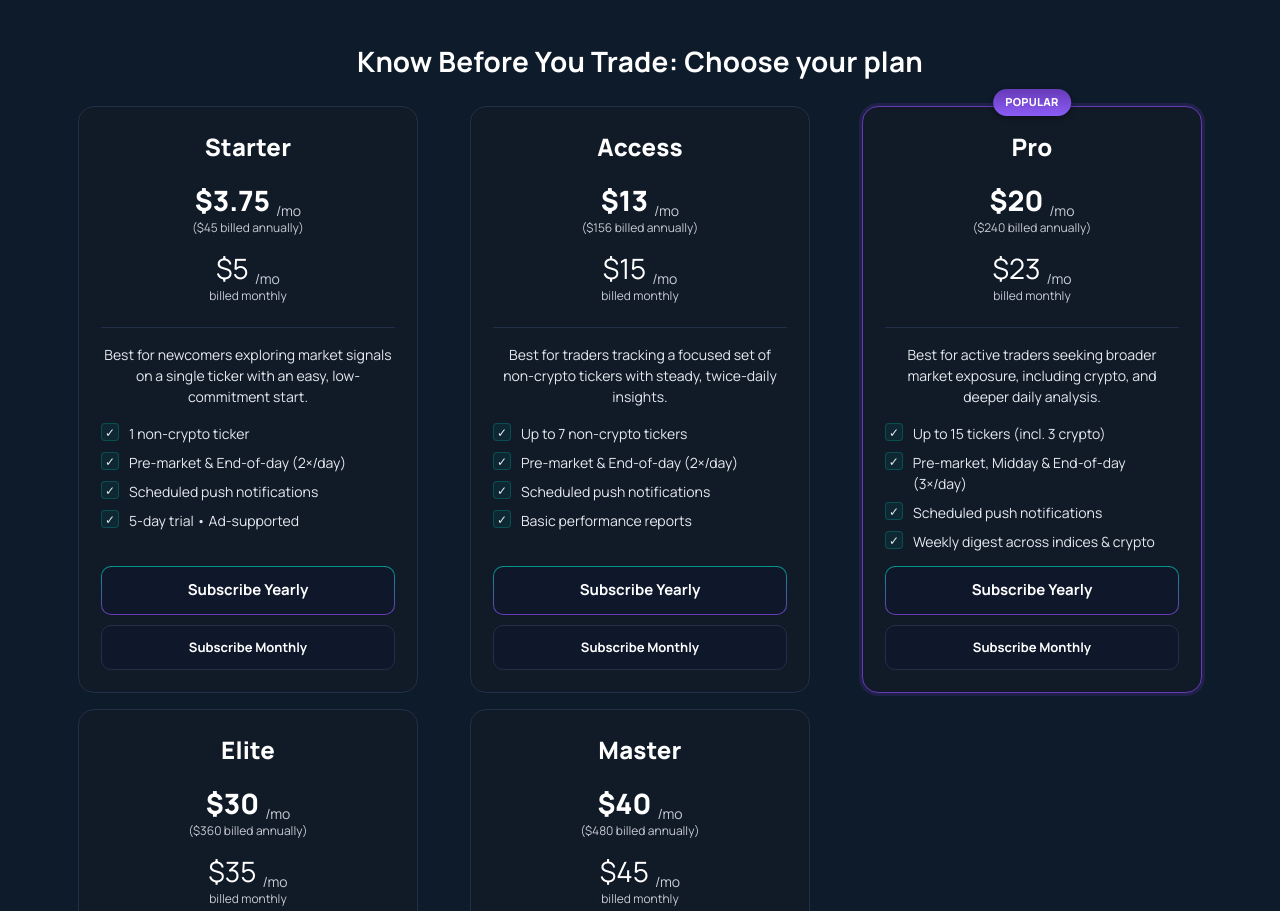
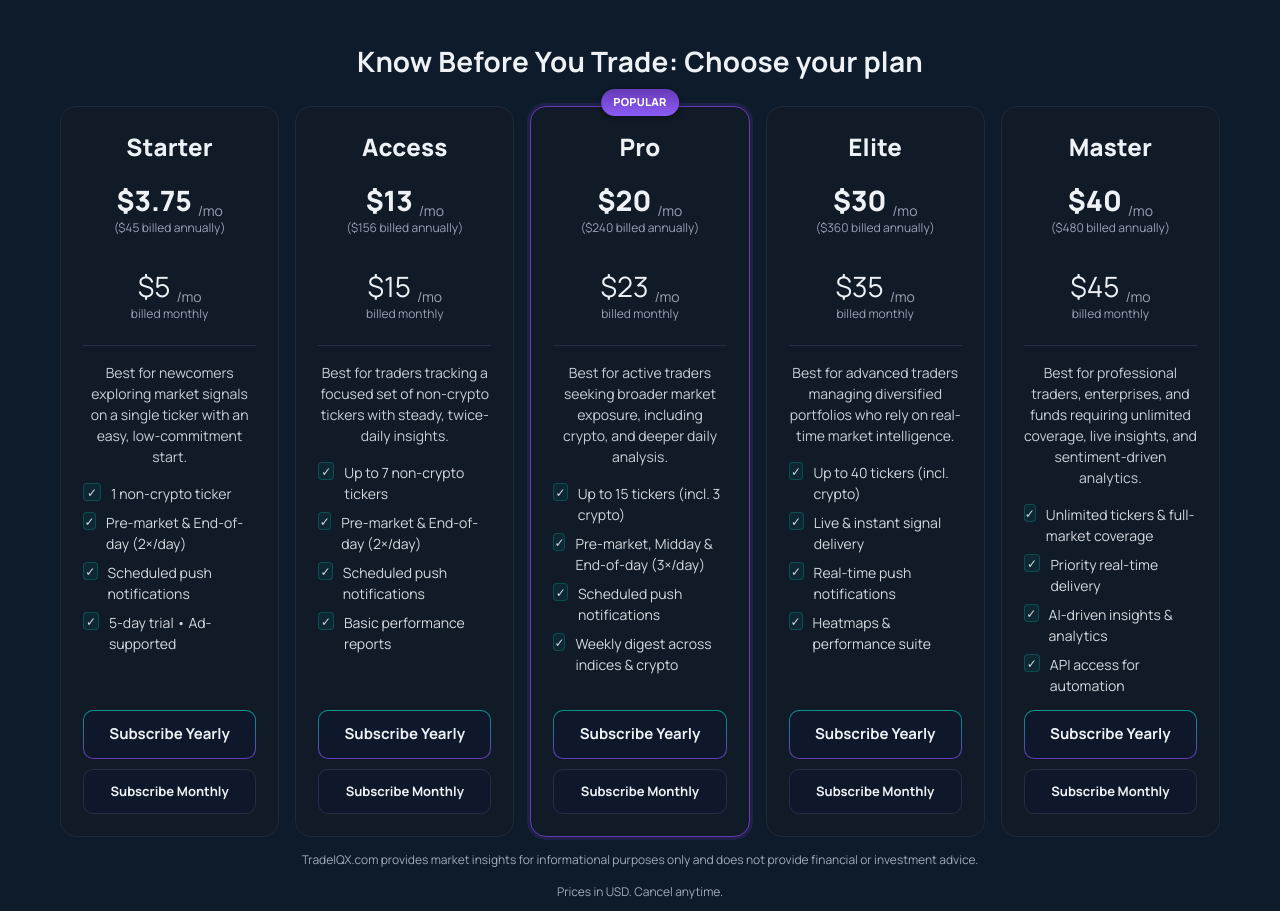
Before and after one commit to TradeIQX/tiqx-pricing-widget, a website: page index.html in a window 1280 px wide. Shown: the top 911 px of the page. Drawn offline with Linux system fonts and the light colour scheme.

Commit message:
Update index.html

```diff
--- a/index.html
+++ b/index.html
@@ -14,50 +14,35 @@
 
 <style>
 :root{
-  /* Brand palette */
-  --bg:#0D1B2A;
-  --panel:#111A27;
-  --text:#FFFFFF;
-  --muted:#4A5568;
+  --bg:#0d1b2a;
+  --panel:#111a27;
+  --text:#eef2f7;
+  --muted:#98a2b3;
   --brand:#009688;
   --brand-2:#673AB7;
   --ring:rgba(0,150,136,.33);
-
-  /* Layout tokens */
   --radius:16px;
   --gap:16px;
-  --card-basis:300px;   /* JS will overwrite based on container width */
 }
 *{box-sizing:border-box}
 body{margin:0;background:var(--bg);color:var(--text);font:16px/1.5 "Manrope",system-ui,Segoe UI,Roboto,Arial,sans-serif;}
 a{color:inherit;text-decoration:none}
 .wrap{max-width:1200px;margin:0 auto;padding:40px 20px}
 h2{text-align:center;margin:0 0 24px;font-size:28px;letter-spacing:.2px}
-
-/* Responsive grid controlled by --card-basis */
-.grid{
-  display:grid;
-  gap:var(--gap);
-  grid-template-columns: repeat(auto-fill, minmax(var(--card-basis), 1fr));
-  align-items:stretch;
-}
-
-/* Cards */
+.grid{display:grid;gap:var(--gap)}
+@media (min-width:1200px){.grid{grid-template-columns:repeat(5,minmax(0,1fr));}}
+@media (min-width:900px) and (max-width:1199px){.grid{grid-template-columns:repeat(3,minmax(0,1fr));}}
+@media (min-width:600px) and (max-width:899px){.grid{grid-template-columns:repeat(2,minmax(0,1fr));}}
+@media (max-width:599px){.grid{grid-template-columns:1fr;}}
 .card{
   background:var(--panel);
-  border:1px solid #223047;
+  border:1px solid #1f2937;
   border-radius:var(--radius);
   padding:22px;
   display:flex;
   flex-direction:column;
   gap:14px;
   min-width:0;
-
-  /* Keep visual width consistent even in super-wide containers */
-  max-width:var(--card-basis);
-  width:100%;
-  margin-left:auto;
-  margin-right:auto;
   position:relative;
 }
 .card.featured{
@@ -65,35 +50,18 @@ h2{text-align:center;margin:0 0 24px;font-size:28px;letter-spacing:.2px}
   box-shadow:0 0 0 3px rgba(103,58,183,.22);
 }
 .tiername{text-align:center;font-size:24px;font-weight:900;letter-spacing:.2px;}
-
-/* Prices — force vertical stack always */
-.prices{
-  display:flex;
-  flex-direction:column !important;
-  justify-content:flex-start;
-  align-items:center;
-  gap:10px;
-  text-align:center;
-}
-.price-block{display:flex;flex-direction:column;align-items:center;justify-content:flex-start;min-width:0;}
+.prices{display:flex;justify-content:center;gap:28px;align-items:flex-end;flex-wrap:wrap;text-align:center;}
 .price{display:flex;align-items:flex-end;gap:6px;justify-content:center}
 .price-block .amt{font-size:28px;font-weight:900}
 .price-block.monthly .amt{font-weight:400}
-.per{color:#c7ccd4;font-size:14px}
-.note{color:#c7ccd4;font-size:12px;margin-top:-2px}
+.per{color:var(--muted);font-size:14px}
+.note{color:var(--muted);font-size:12px;margin-top:-2px}
 .divider{height:1px;background:#223047;margin:8px 0 2px}
-
-/* Features */
 .features{display:grid;gap:8px}
-.features .desc{color:#E6EAF0;font-size:14px;text-align:center;line-height:1.5;margin-bottom:8px}
+.features .desc{color:#c9cfd8;font-size:14px;text-align:center;line-height:1.5;margin-bottom:8px}
 .features ul{list-style:none;margin:0;padding:0;display:grid;gap:8px}
-.features li{display:flex;align-items:flex-start;gap:10px;color:#E6EAF0;font-size:14px}
-.chk{
-  width:18px;height:18px;border-radius:4px;display:inline-grid;place-items:center;
-  background:rgba(0,150,136,.12);border:1px solid rgba(0,150,136,.35);font-size:12px
-}
-
-/* Buttons */
+.features li{display:flex;align-items:flex-start;gap:10px;color:#d3d8df;font-size:14px}
+.chk{width:18px;height:18px;border-radius:4px;display:inline-grid;place-items:center;background:rgba(0,150,136,.12);border:1px solid rgba(0,150,136,.35);font-size:12px}
 .actions{display:grid;gap:10px;margin-top:auto}
 .btn{
   display:inline-grid;place-items:center;padding:12px 14px;border-radius:10px;
@@ -102,32 +70,31 @@ h2{text-align:center;margin:0 0 24px;font-size:28px;letter-spacing:.2px}
 }
 .btn:hover{outline:2px solid var(--ring);filter:brightness(1.05)}
 .btn:active{transform:translateY(1px)}
-.btn.primary{
-  border:1px solid transparent;
-  background:
-    linear-gradient(#0f172a,#0f172a) padding-box,
-    linear-gradient(180deg,var(--brand),var(--brand-2)) border-box;
-  color:var(--text);font-size:15px;
-}
+.btn.primary{border:1px solid transparent;background:linear-gradient(#0f172a,#0f172a) padding-box,linear-gradient(180deg,var(--brand),var(--brand-2)) border-box;color:var(--text);font-size:15px;}
 .btn.secondary{font-size:13px;}
 .btn[disabled]{opacity:.55;cursor:not-allowed}
-
-/* Badge */
 .badge{
-  position:absolute;top:-18px;left:50%;transform:translateX(-50%);
+  position:absolute;
+  top:-18px;
+  left:50%;
+  transform:translateX(-50%);
   background:linear-gradient(180deg,var(--brand-2),#8b5cf6);
-  color:#fff;padding:5px 12px;border-radius:999px;font-size:11px;font-weight:800;
-  letter-spacing:.3px;text-transform:uppercase;box-shadow:0 2px 6px rgba(0,0,0,0.3);
+  color:#fff;
+  padding:5px 12px;
+  border-radius:999px;
+  font-size:11px;
+  font-weight:800;
+  letter-spacing:.3px;
+  text-transform:uppercase;
+  box-shadow:0 2px 6px rgba(0,0,0,0.3);
 }
-
-/* Footer fine print */
-.fine{color:#c7ccd4;font-size:12px;margin-top:14px;text-align:center}
+.fine{color:#a3aab6;font-size:12px;margin-top:14px;text-align:center}
 </style>
 </head>
 <body>
 <div class="wrap">
 <h2>Know Before You Trade: Choose your plan</h2>
-<div class="grid" role="list" id="pricing-grid">
+<div class="grid" role="list">
 
 <!-- STARTER -->
 <article class="card" role="listitem">
@@ -153,8 +120,8 @@ h2{text-align:center;margin:0 0 24px;font-size:28px;letter-spacing:.2px}
     </ul>
   </div>
   <div class="actions">
-    <a class="btn primary" href="https://app.tradeiqx.com/signup?plan=starter&cycle=annual" target="_blank" rel="noopener noreferrer">Subscribe Yearly</a>
-    <a class="btn secondary" href="https://app.tradeiqx.com/signup?plan=starter&cycle=monthly" target="_blank" rel="noopener noreferrer">Subscribe Monthly</a>
+    <a class="btn primary" href="#" target="_blank">Subscribe Yearly</a>
+    <a class="btn secondary" href="#" target="_blank">Subscribe Monthly</a>
   </div>
 </article>
 
@@ -182,14 +149,14 @@ h2{text-align:center;margin:0 0 24px;font-size:28px;letter-spacing:.2px}
     </ul>
   </div>
   <div class="actions">
-    <a class="btn primary" href="https://app.tradeiqx.com/checkout?plan=access&cycle=annual" target="_blank" rel="noopener noreferrer">Subscribe Yearly</a>
-    <a class="btn secondary" href="https://app.tradeiqx.com/checkout?plan=access&cycle=monthly" target="_blank" rel="noopener noreferrer">Subscribe Monthly</a>
+    <a class="btn primary" href="#" target="_blank">Subscribe Yearly</a>
+    <a class="btn secondary" href="#" target="_blank">Subscribe Monthly</a>
   </div>
 </article>
 
 <!-- PRO -->
 <article class="card featured" role="listitem">
-  <span class="badge" aria-label="Most popular">Popular</span>
+  <span class="badge">Popular</span>
   <div class="tiername">Pro</div>
   <div class="prices">
     <div class="price-block annual">
@@ -212,8 +179,8 @@ h2{text-align:center;margin:0 0 24px;font-size:28px;letter-spacing:.2px}
     </ul>
   </div>
   <div class="actions">
-    <a class="btn primary" href="https://app.tradeiqx.com/checkout?plan=pro&cycle=annual" target="_blank" rel="noopener noreferrer">Subscribe Yearly</a>
-    <a class="btn secondary" href="https://app.tradeiqx.com/checkout?plan=pro&cycle=monthly" target="_blank" rel="noopener noreferrer">Subscribe Monthly</a>
+    <a class="btn primary" href="#" target="_blank">Subscribe Yearly</a>
+    <a class="btn secondary" href="#" target="_blank">Subscribe Monthly</a>
   </div>
 </article>
 
@@ -241,8 +208,8 @@ h2{text-align:center;margin:0 0 24px;font-size:28px;letter-spacing:.2px}
     </ul>
   </div>
   <div class="actions">
-    <a class="btn primary" href="https://app.tradeiqx.com/checkout?plan=elite&cycle=annual" target="_blank" rel="noopener noreferrer">Subscribe Yearly</a>
-    <a class="btn secondary" href="https://app.tradeiqx.com/checkout?plan=elite&cycle=monthly" target="_blank" rel="noopener noreferrer">Subscribe Monthly</a>
+    <a class="btn primary" href="#" target="_blank">Subscribe Yearly</a>
+    <a class="btn secondary" href="#" target="_blank">Subscribe Monthly</a>
   </div>
 </article>
 
@@ -270,8 +237,8 @@ h2{text-align:center;margin:0 0 24px;font-size:28px;letter-spacing:.2px}
     </ul>
   </div>
   <div class="actions">
-    <a class="btn primary" href="https://app.tradeiqx.com/checkout?plan=master&cycle=annual" target="_blank" rel="noopener noreferrer">Subscribe Yearly</a>
-    <a class="btn secondary" href="https://app.tradeiqx.com/checkout?plan=master&cycle=monthly" target="_blank" rel="noopener noreferrer">Subscribe Monthly</a>
+    <a class="btn primary" href="#" target="_blank">Subscribe Yearly</a>
+    <a class="btn secondary" href="#" target="_blank">Subscribe Monthly</a>
   </div>
 </article>
 
@@ -279,50 +246,5 @@ h2{text-align:center;margin:0 0 24px;font-size:28px;letter-spacing:.2px}
 <p class="fine">TradeIQX.com provides market insights for informational purposes only and does not provide financial or investment advice.</p>
 <p class="fine">Prices in USD. Cancel anytime.</p>
 </div>
-
-<script>
-/*
-  Goal: keep tier columns a consistent, readable width that fits the container.
-  Strategy:
-    - Aim for a target card width (320px), but clamp between 260–340px.
-    - Compute the max number of columns that can fit given container width + gap.
-    - Derive the per-card width and write it to --card-basis.
-*/
-(function(){
-  const grid = document.getElementById('pricing-grid');
-  if (!grid) return;
-
-  const GAP = 16;                     // must match --gap
-  const MIN = 260;                    // minimum comfortable card width
-  const TARGET = 320;                 // ideal visual width
-  const MAX = 340;                    // don't let cards get too wide
-  const MAX_COLS = 5;                 // you have 5 tiers total
-
-  function setCardWidth(){
-    const container = grid.clientWidth || grid.getBoundingClientRect().width || 1200;
-    // Try to fit as many columns as possible up to MAX_COLS without going below MIN
-    // columns = min(MAX_COLS, floor((container + GAP) / (TARGET + GAP)))
-    let cols = Math.min(MAX_COLS, Math.max(1, Math.floor((container + GAP) / (TARGET + GAP))));
-    // If computed width would drop below MIN, reduce columns until width >= MIN
-    let width = (container - (cols - 1) * GAP) / cols;
-    while (cols > 1 && width < MIN) {
-      cols--;
-      width = (container - (cols - 1) * GAP) / cols;
-    }
-    // Clamp final width
-    const basis = Math.max(MIN, Math.min(width, MAX));
-    grid.style.setProperty('--card-basis', basis.toFixed(2) + 'px');
-  }
-
-  // Initial + responsive
-  setCardWidth();
-  window.addEventListener('resize', setCardWidth);
-
-  // Extra: recalc after fonts load (to avoid late shifts)
-  if (document.fonts && document.fonts.ready) {
-    document.fonts.ready.then(setCardWidth).catch(()=>{});
-  }
-})();
-</script>
 </body>
 </html>
```
